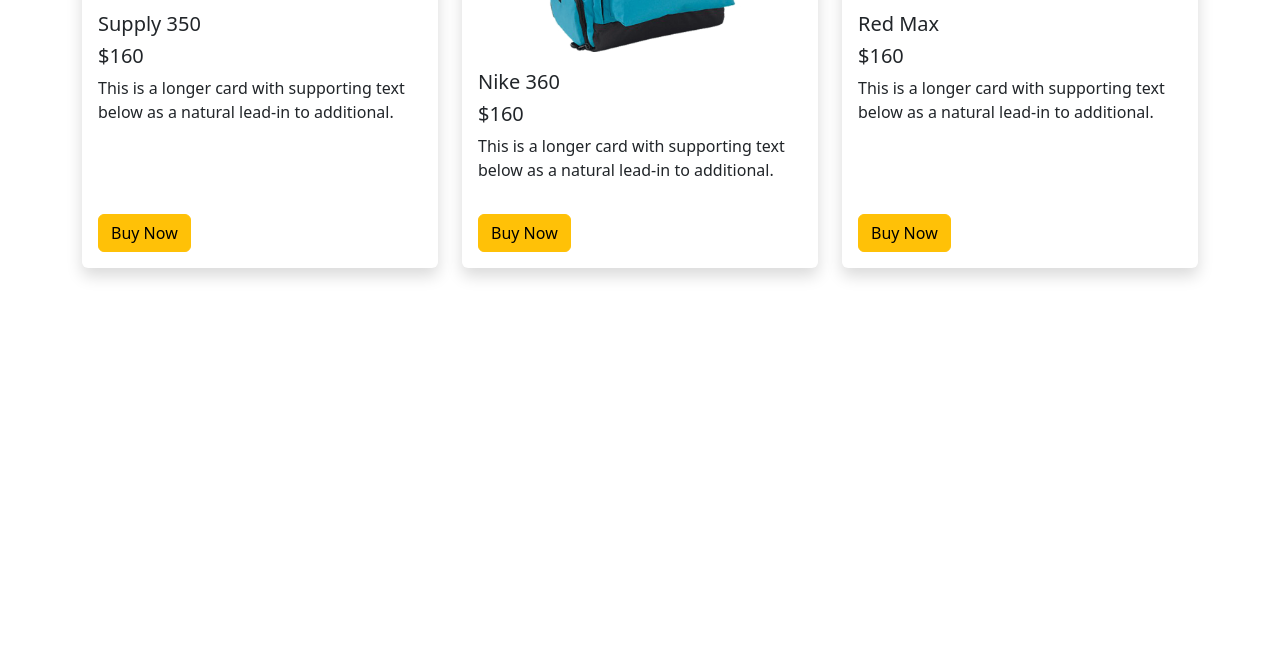
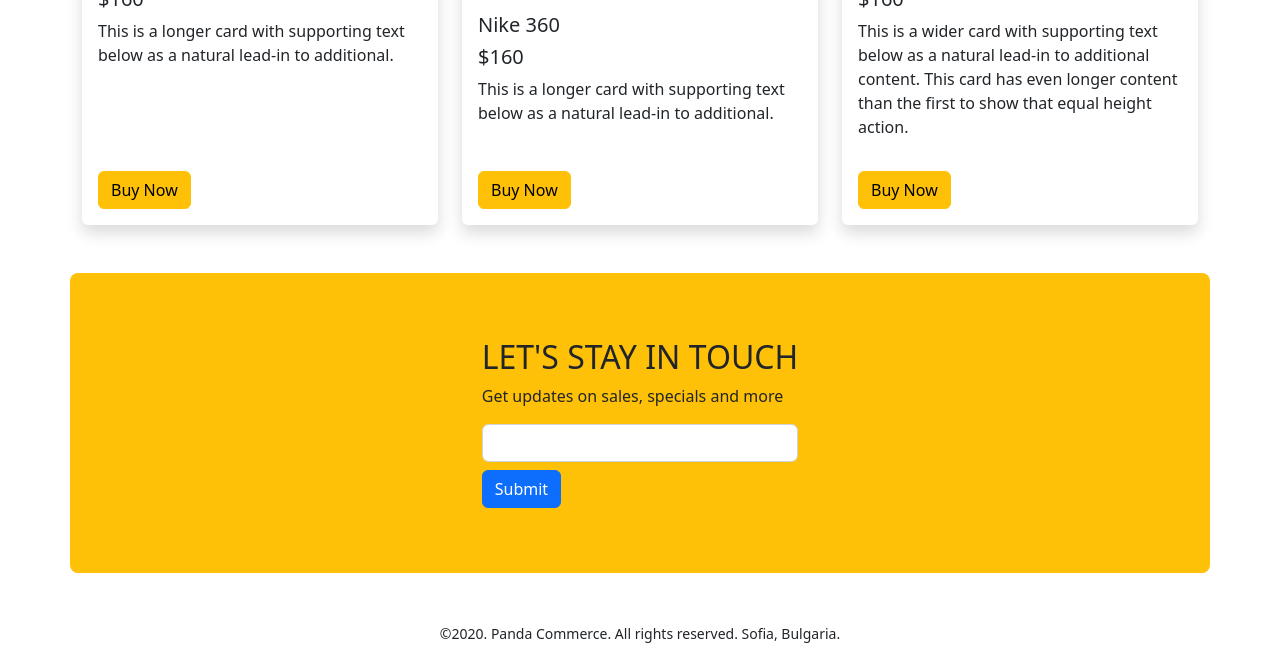
Before and after one commit to kazimahadi/panda-ecommerce, a plain HTML site: page index.html in a window 1280 px wide. Shown: the part 1814-2472 px from the top of the page. Before the commit the page ends 2130 px from the top, so only its background shows below. Drawn offline with nearby package versions, Linux system fonts and the light colour scheme.

Commit message:
first commit

```diff
--- a/index.html
+++ b/index.html
@@ -15,7 +15,7 @@
 
         <header class="container">
 
-            <nav class="navbar navbar-expand-lg bg-light">
+            <nav class="navbar navbar-expand-lg fixed-top bg-light">
                 <div class="container">
                     <a class="navbar-brand" href="#">
                         <img src="images/logo.png" alt="Bootstrap">
@@ -31,7 +31,7 @@
                                 <a class="nav-link active" aria-current="page" href="#">Home</a>
                             </li>
                             <li class="nav-item">
-                                <a class="nav-link" href="#">Shoes</a>
+                                <a class="nav-link" href="#shoes">Shoes</a>
                             </li>
                             <li class="nav-item">
                                 <a class="nav-link" href="#">Backpack</a>
@@ -152,8 +152,7 @@
             <!--Categorie End-->
 
             <!--Shoe Section Start-->
-            <section>
-                <div class="container my-5">
+            <section class="container my-5" id="shoes">
                 <h2>Shoes</h2>
                 <div class="row row-cols-1 row-cols-md-2 row-cols-lg-3 g-4">
 
@@ -203,13 +202,11 @@
                     </div>
 
                 </div>
-                </div>
             </section>
             <!--Shoe Section End-->
 
             <!--Bag Section Start-->
-            <section>
-                <div class="container my-5">
+            <section class="container my-5">
                 <h2>Bags</h2>
                 <div class="row row-cols-1 row-cols-md-2 row-cols-lg-3 g-4">
 
@@ -250,8 +247,9 @@
                             <div class="card-body">
                                 <h5 class="card-title">Red Max</h5>
                                 <h5>$160</h5>
-                                    <p class="card-text">This is a longer card with supporting text below as a natural
-                                        lead-in to additional.</p>
+                                <p class="card-text">This is a wider card with supporting text below as a natural
+                                    lead-in to additional content. This card has even longer content than the first
+                                    to show that equal height action.</p>
                             </div>
                             <div class="m-3">
                                 <button class="btn btn-warning">Buy Now</button>
@@ -260,13 +258,33 @@
                     </div>
 
                 </div>
-                </div>
             </section>
             <!--Bag Section End-->
 
+            <!--Subscribe Section Start-->
+            <section style="height: 300px;"
+                class="container d-flex justify-content-center align-items-center bg-warning rounded-3">
+                <div>
+                    <h2>LET'S STAY IN TOUCH</h2>
+                    <p>Get updates on sales, specials and more</p>
+                    <form>
+                        <div class="mb-2">
+                            <input type="email" class="form-control" id="exampleInputEmail1"
+                                aria-describedby="emailHelp">
+                        </div>
+                        <button type="submit" class="btn btn-primary">Submit</button>
+                    </form>
+                </div>
+            </section>
+            <!--Subscribe Section End-->
         </main>
 
     </head>
+
+    <footer class="mt-5 text-center">
+        <p><small>©2020. Panda Commerce. All rights reserved. Sofia, Bulgaria.</small></p>
+    </footer>
+
     <script src="https://cdn.jsdelivr.net/npm/bootstrap@5.2.1/dist/js/bootstrap.bundle.min.js"
         integrity="sha384-u1OknCvxWvY5kfmNBILK2hRnQC3Pr17a+RTT6rIHI7NnikvbZlHgTPOOmMi466C8"
         crossorigin="anonymous"></script>
```
Lines whose indentation alone changed are shown as unchanged.
